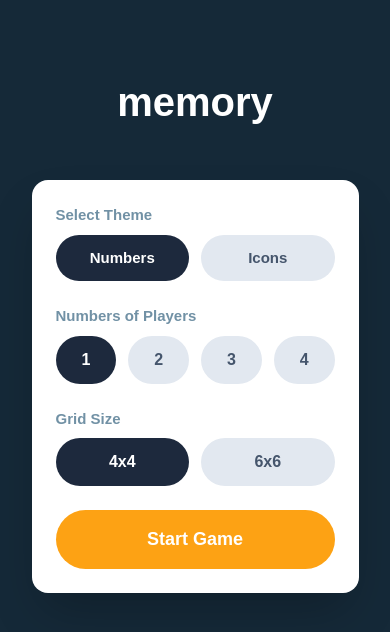
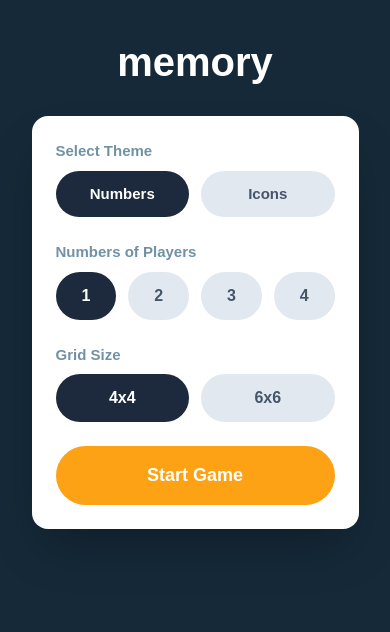
Before and after one commit to DrakeHermit/memory-game, a React (Vite) app: page / in a window 390 px wide. Shown: the top 632 px of the page. Built offline with nearby package versions, Linux system fonts and the light colour scheme.

Commit message:
changed the padding on the header for mobile devices, it was too big

```diff
--- a/src/layout/LobbyLayout.tsx
+++ b/src/layout/LobbyLayout.tsx
@@ -2,8 +2,8 @@ import { Header } from "../components/Header";
 
 const LobbyLayout = ({ children }: { children: React.ReactNode }) => {
   return (
-    <div className="bg-blue-950 min-h-screen text-center pt-[4.5rem] md:pt-[7rem] text-white">
-      <div className="md:mb-700 mb-600 text-center">
+    <div className="bg-blue-950 min-h-screen text-center pt-[2rem] md:pt-[7rem] text-white">
+      <div className="md:mb-700 mb-300 text-center">
         <Header />
       </div>
       <main className="text-white text-left max-w-[327px] mx-auto md:max-w-[654px]">
```
